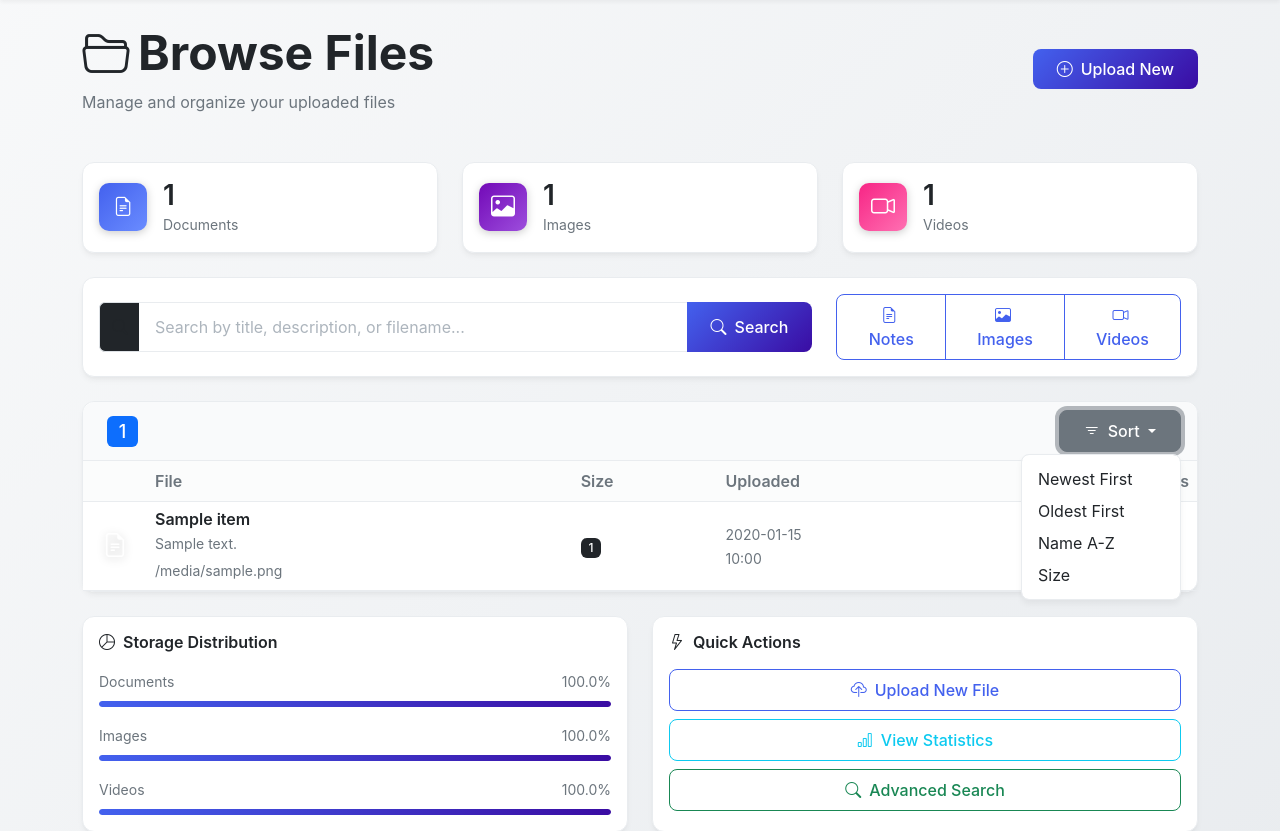
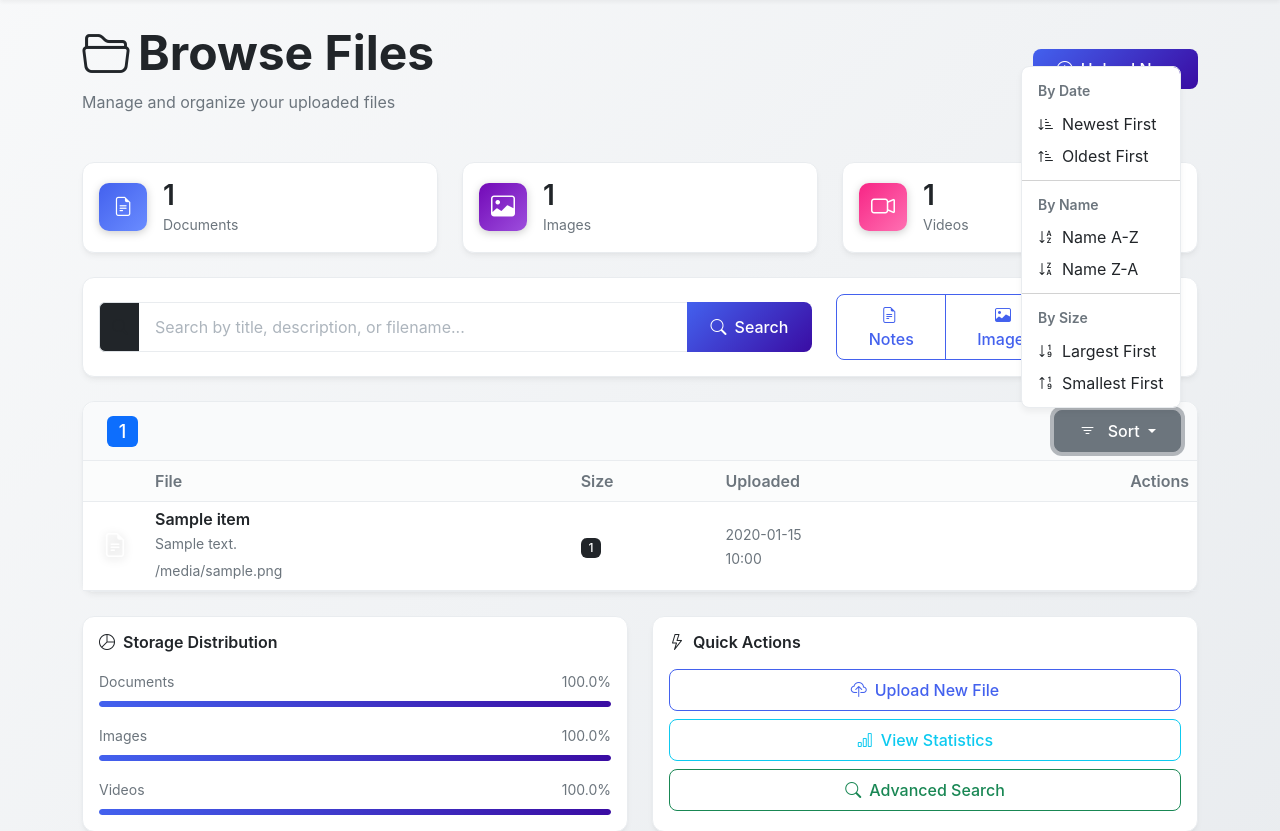
Before and after one commit to KeneanDita/Memory-Vault, a Flask app: template app/templates/browse.html in a window 1280 px wide, after a click on "Sort". Shown: the part 75-906 px from the top of the page. Run offline with Flask 3, Linux system fonts and the light colour scheme; the template is opened without the code that fills it: most values are stand-ins (such as "Sample title", 1, 10 or a date in 2020); parts of the project's set-up code (start-up, migrations or seed data) failed here and were passed over; some libraries are stand-ins or nearby versions.

Commit message:
Enhance sorting functionality in browse.html with dynamic dropdown options

```diff
--- a/app/templates/browse.html
+++ b/app/templates/browse.html
@@ -169,19 +169,76 @@ extra_css %}
         <i class="bi bi-camera-video me-2"></i>Videos {% endif %}
         <span class="badge bg-primary ms-2">{{ items|length }}</span>
       </h4>
+      <!-- Replace the dropdown section in browse.html -->
       <div class="dropdown">
         <button
           class="btn btn-outline-secondary dropdown-toggle"
           type="button"
           data-bs-toggle="dropdown"
         >
-          <i class="bi bi-filter me-2"></i>Sort
+          <i
+            class="bi bi-{% if sort_by == 'newest' %}sort-down{% elif sort_by == 'oldest' %}sort-up{% else %}filter{% endif %} me-2"
+          ></i>
+          {% if sort_by == 'newest' %}Newest First {% elif sort_by == 'oldest'
+          %}Oldest First {% elif sort_by == 'name' %}Name {% if sort_order ==
+          'asc' %}A-Z{% else %}Z-A{% endif %} {% elif sort_by == 'size' %}Size
+          {% if sort_order == 'desc' %}Largest{% else %}Smallest{% endif %} {%
+          else %}Sort{% endif %}
         </button>
         <ul class="dropdown-menu dropdown-menu-end">
-          <li><a class="dropdown-item" href="#">Newest First</a></li>
-          <li><a class="dropdown-item" href="#">Oldest First</a></li>
-          <li><a class="dropdown-item" href="#">Name A-Z</a></li>
-          <li><a class="dropdown-item" href="#">Size</a></li>
+          <li><h6 class="dropdown-header">By Date</h6></li>
+          <li>
+            <a
+              class="dropdown-item {% if sort_by == 'newest' and sort_order == 'desc' %}active{% endif %}"
+              href="{{ url_for('main.browse', tab=current_tab, search=search_term, sort='newest', order='desc') }}"
+            >
+              <i class="bi bi-sort-down-alt me-2"></i>Newest First
+            </a>
+          </li>
+          <li>
+            <a
+              class="dropdown-item {% if sort_by == 'oldest' or (sort_by == 'newest' and sort_order == 'asc') %}active{% endif %}"
+              href="{{ url_for('main.browse', tab=current_tab, search=search_term, sort='oldest', order='asc') }}"
+            >
+              <i class="bi bi-sort-up-alt me-2"></i>Oldest First
+            </a>
+          </li>
+          <li><hr class="dropdown-divider" /></li>
+          <li><h6 class="dropdown-header">By Name</h6></li>
+          <li>
+            <a
+              class="dropdown-item {% if sort_by == 'name' and sort_order == 'asc' %}active{% endif %}"
+              href="{{ url_for('main.browse', tab=current_tab, search=search_term, sort='name', order='asc') }}"
+            >
+              <i class="bi bi-sort-alpha-down me-2"></i>Name A-Z
+            </a>
+          </li>
+          <li>
+            <a
+              class="dropdown-item {% if sort_by == 'name' and sort_order == 'desc' %}active{% endif %}"
+              href="{{ url_for('main.browse', tab=current_tab, search=search_term, sort='name', order='desc') }}"
+            >
+              <i class="bi bi-sort-alpha-down-alt me-2"></i>Name Z-A
+            </a>
+          </li>
+          <li><hr class="dropdown-divider" /></li>
+          <li><h6 class="dropdown-header">By Size</h6></li>
+          <li>
+            <a
+              class="dropdown-item {% if sort_by == 'size' and sort_order == 'desc' %}active{% endif %}"
+              href="{{ url_for('main.browse', tab=current_tab, search=search_term, sort='size', order='desc') }}"
+            >
+              <i class="bi bi-sort-numeric-down me-2"></i>Largest First
+            </a>
+          </li>
+          <li>
+            <a
+              class="dropdown-item {% if sort_by == 'size' and sort_order == 'asc' %}active{% endif %}"
+              href="{{ url_for('main.browse', tab=current_tab, search=search_term, sort='size', order='asc') }}"
+            >
+              <i class="bi bi-sort-numeric-up me-2"></i>Smallest First
+            </a>
+          </li>
         </ul>
       </div>
     </div>
```
